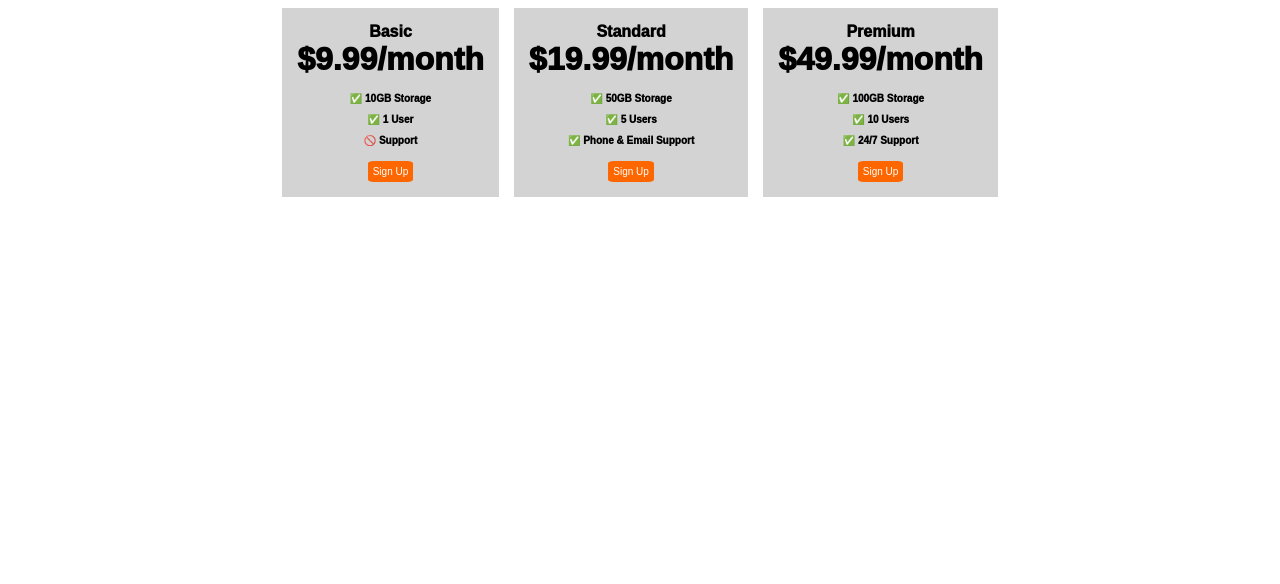
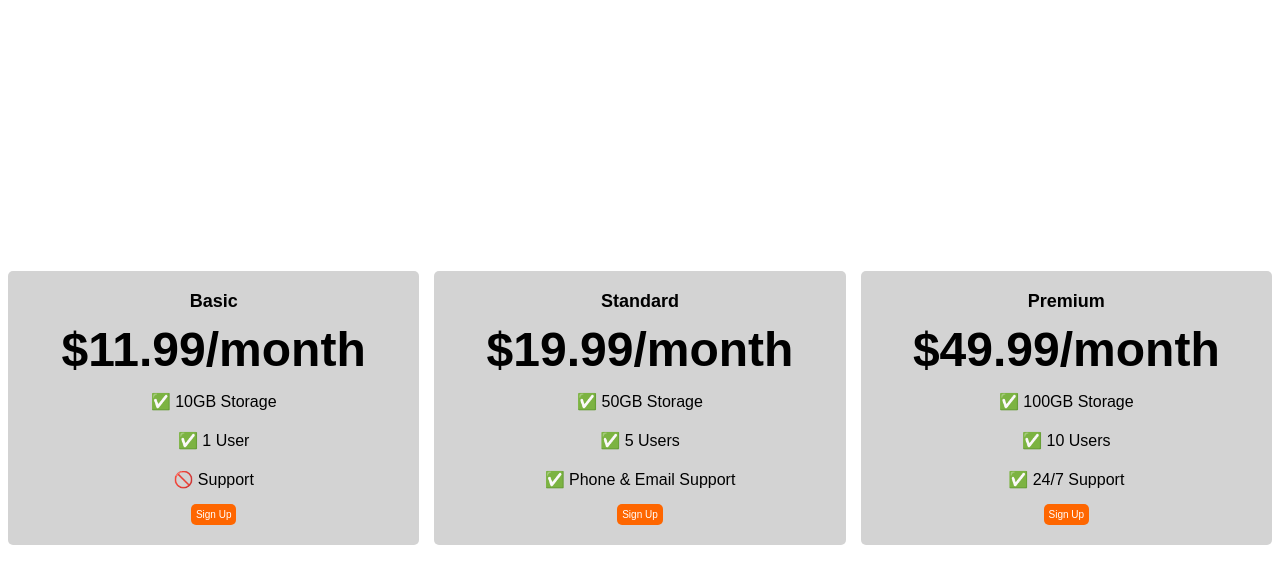
Before and after one commit to nickyoung37/flexbox-responsive-test, a plain HTML site: page index.html in a window 1280 px wide. Drawn offline with Linux system fonts and the light colour scheme; a web font is replaced by a local one.

Commit message:
Add files via upload

```diff
--- a/index.html
+++ b/index.html
@@ -11,56 +11,46 @@
     <style>
       body {
         font-family: "Sono", sans-serif;
-        display: flex;
-        justify-content: center;
-
-
       }
 
       .pricing-container {
         display: flex;
-        max-width: 900px;
+        align-items: center;
+        justify-content: center;
+        height: 100vh;
         gap: 15px;
-
-
-
       }
 
       .pricing-plan {
+        flex: 1;
         background-color: lightgray;
-        padding: 15px;
-        justify-items: center;
-        font-weight: 1000;
-
-
-
-      }
-
-      ul {
-        list-style: none;
-        justify-items: center;
-        padding: 0px;
-      }
-
-      li {
-        padding: 5px;
+        max-width: 400px;
+        padding: 20px;
         text-align: center;
+        border-radius: 5px;
       }
 
       .plan-title {
-        text-align: center;
-
-
+        font-size: 24px;
+        font-weight: bold;
+        font-size: large;
+        margin-bottom: 10px;
       }
 
       .plan-price {
-        font-size: xx-large;
+        font-size: 48px;
+        font-weight: bold;
+        margin-bottom: 10px;
       }
 
       .plan-features {
-        font-size: x-small;
-        justify-items: center;
+        list-style: none;
+        padding: 0;
+        margin: 0;
+      }
 
+      .plan-features li {
+        margin-bottom: 10px;
       }
 
       .plan-button {
@@ -68,20 +58,26 @@
         color: white;
         padding: 5px;
         font-size: x-small;
-        border-radius: 12%;
+        border-radius: 5px;
         border: 0;
 
       }
 
+
+
+
+      li {
+        padding: 5px;
+      }
+
+
+
       /* Hint: What can you do with a media query and flexbox? */
-      @media (max-width: 800px) {
+      @media (max-width: 1250px) {
 
         .pricing-container {
-          display: flex;
-          gap: 15px;
           flex-direction: column;
-          align-content: center;
-          flex-grow: 1;
+          height: 100%;
 
         }
       }
@@ -92,7 +88,7 @@
     <div class="pricing-container">
       <div class="pricing-plan">
         <div class="plan-title">Basic</div>
-        <div class="plan-price">$9.99/month</div>
+        <div class="plan-price">$11.99/month</div>
         <ul class="plan-features">
           <li>✅ 10GB Storage</li>
           <li>✅ 1 User</li>
```
